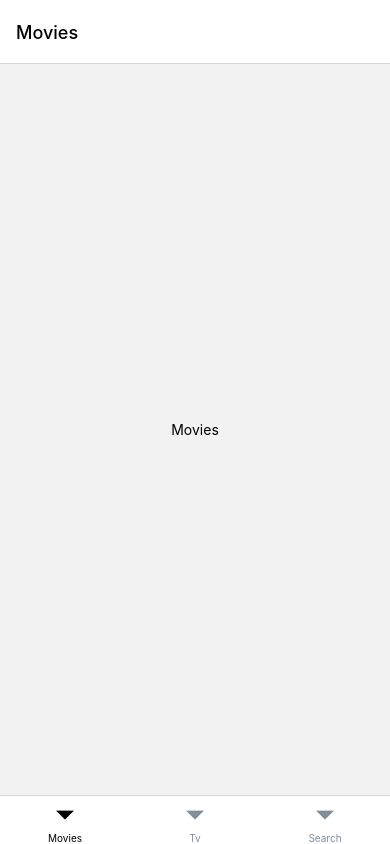
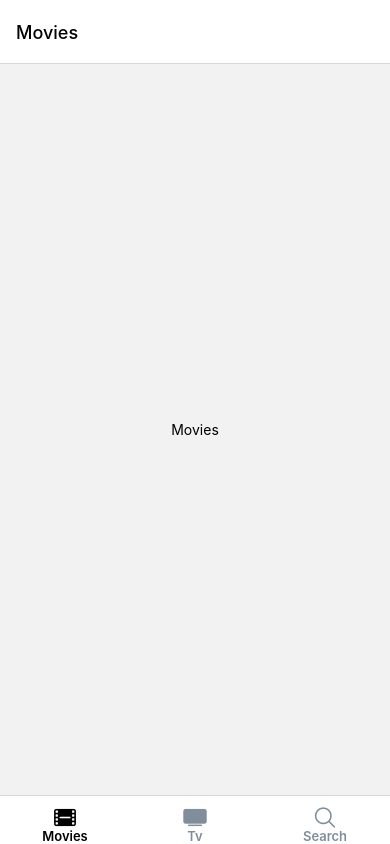
Before and after one commit to Hyun642/noovies, a React Native app: screen / in a window 390 px wide. Built offline with nearby package versions, Linux system fonts and the light colour scheme.

Commit message:
feat: 탭 네비게이션 구현

```diff
--- a/App.js
+++ b/App.js
@@ -1,6 +1,4 @@
 import React from "react";
-import { Text, View } from "react-native";
-import Entypo from "@expo/vector-icons/Entypo";
 import * as SplashScreen from "expo-splash-screen";
 import * as Font from "expo-font";
 import { Ionicons } from "@expo/vector-icons";
--- a/navigation/Tabs.js
+++ b/navigation/Tabs.js
@@ -5,6 +5,7 @@ import Search from "../screens/Search";
 import Tv from "../screens/Tv";
 import { useColorScheme } from "react-native";
 import { LIGTH_GREY, YELLOW_COLOR } from "../color";
+import { Ionicons } from "@expo/vector-icons";
 
 const Tab = createBottomTabNavigator();
 
@@ -22,11 +23,45 @@ const Tabs = () => {
                          backgroundColor: isDark ? "black" : "white",
                     },
                     headerTitleStyle: { color: isDark ? "white" : "black" },
+                    tabBarLabelStyle: {
+                         fontSize: 13,
+                         fontWeight: "600",
+                         marginTop: -10,
+                    },
                }}
           >
-               <Tab.Screen name="Movies" component={Movies} />
-               <Tab.Screen name="Tv" component={Tv} />
-               <Tab.Screen name="Search" component={Search} />
+               <Tab.Screen
+                    name="Movies"
+                    component={Movies}
+                    options={{
+                         tabBarIcon: ({ focused, color, size }) => {
+                              console.log(focused, color, size);
+                              return <Ionicons name={focused ? "film" : "film-outline"} color={color} size={size} />;
+                         },
+                    }}
+               />
+               <Tab.Screen
+                    name="Tv"
+                    component={Tv}
+                    options={{
+                         tabBarIcon: ({ focused, color, size }) => {
+                              console.log(focused, color, size);
+                              return <Ionicons name="tv" color={color} size={size} />;
+                         },
+                    }}
+               />
+               <Tab.Screen
+                    name="Search"
+                    component={Search}
+                    options={{
+                         tabBarIcon: ({ focused, color, size }) => {
+                              console.log(focused, color, size);
+                              return (
+                                   <Ionicons name={focused ? "search" : "search-outline"} color={color} size={size} />
+                              );
+                         },
+                    }}
+               />
           </Tab.Navigator>
      );
 };
--- a/package.json
+++ b/package.json
@@ -11,6 +11,7 @@
   "dependencies": {
     "@react-navigation/bottom-tabs": "^6.5.20",
     "@react-navigation/native": "^6.1.17",
+    "@react-navigation/native-stack": "^6.9.26",
     "expo": "~51.0.5",
     "expo-asset": "~10.0.6",
     "expo-font": "~12.0.5",
```
Also changed, not shown: 2 other files (tests, documents, lock files or other folders).
